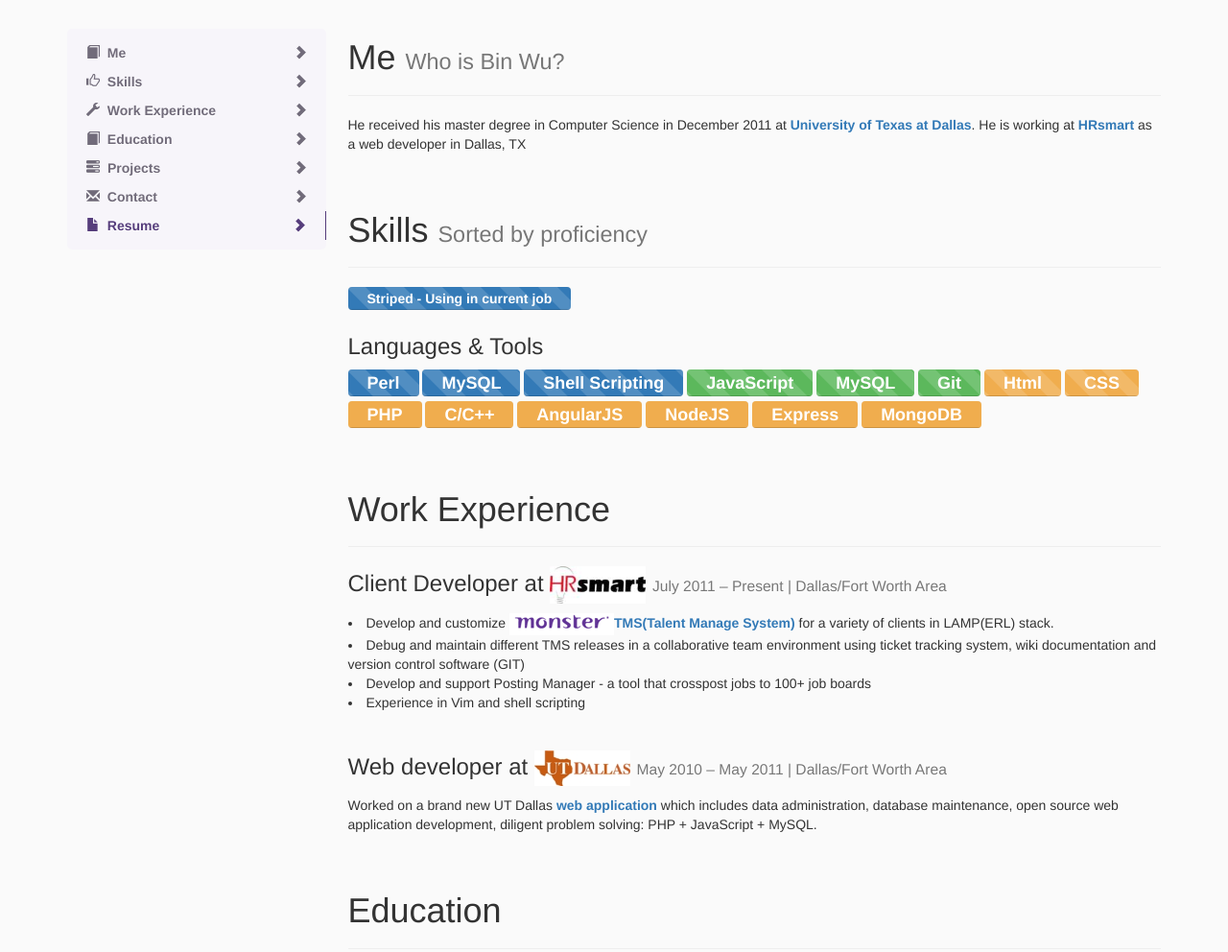
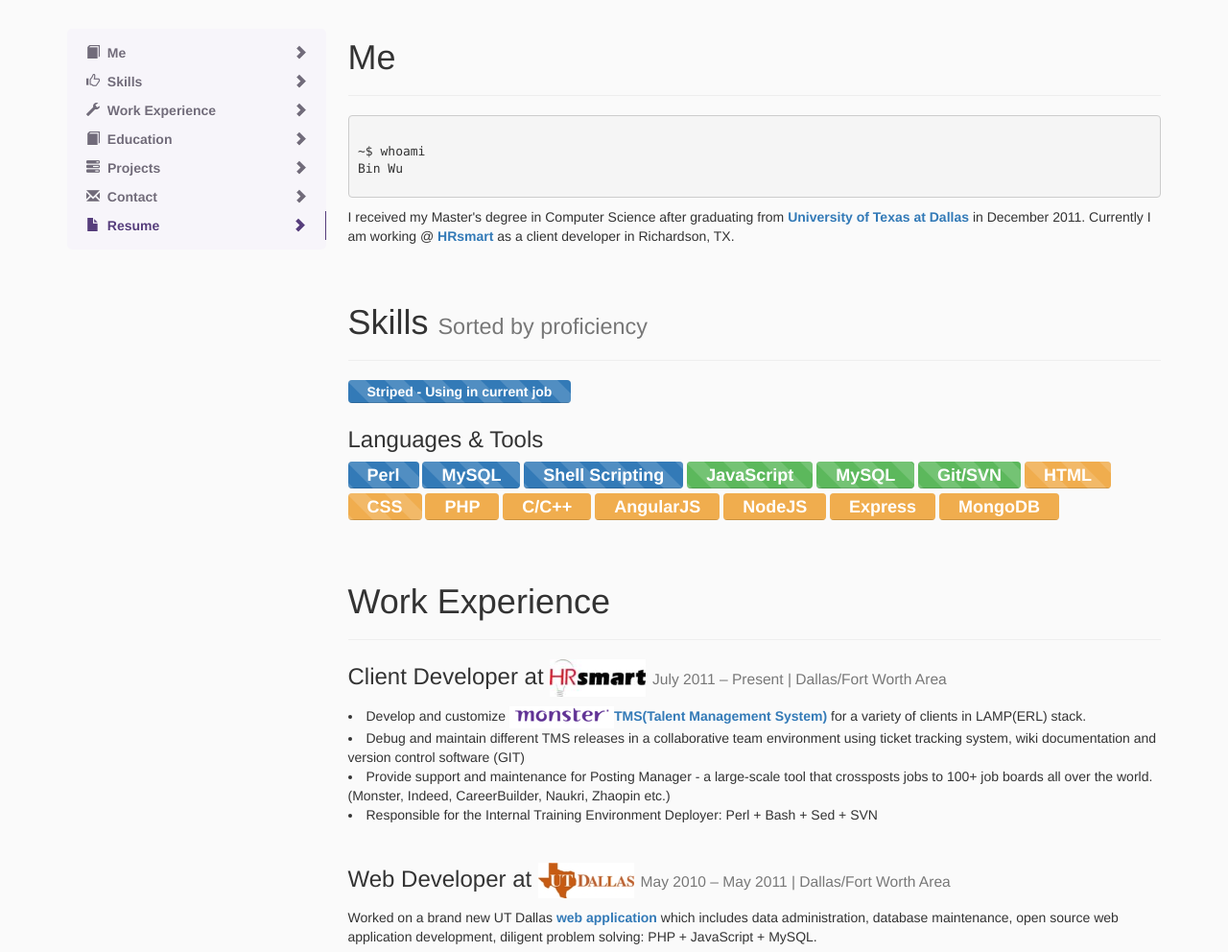
Before and after one commit to nosrevi/ME, a plain HTML site: page index.html in a window 1280 px wide. Shown: the top 992 px of the page at 96% size. Drawn offline with nearby package versions, Linux system fonts and the light colour scheme.

Commit message:
Wording Tweak

```diff
--- a/index.html
+++ b/index.html
@@ -19,6 +19,12 @@
 h1, h2, h3{ text-shadow: 0 -1px 0 #fff;}
 #contact li{ list-style: none; }
 #contact ul{ margin-left: 0 }
+.portrait {
+  width: 150px;
+  height: 150px;
+  margin: 0 10px 0 0;
+  float: left;
+}
 body{ background-color: #fafafa }
 @font-face {
   font-family: 'Glyphicons Halflings';
@@ -856,10 +862,11 @@
                 <div class="section" id="me">
                     <div class="page-header">
                         <H1>Me
-                            <small>Who is Bin Wu?</small>
                         </H1>
                     </div>
-                    <p>He received his master degree in Computer Science in December 2011 at <a href="http://www.utdallas.edu/">University of Texas at Dallas</a>. He is working at <a href="http://www.hrsmart.com">HRsmart</a> as a web developer in Dallas, TX</p>
+		    <pre>
+		    <p>~$ whoami<br/>Bin Wu</p></pre>
+                    <p>I received my Master's degree in Computer Science after graduating from  <a href="http://www.utdallas.edu/">University of Texas at Dallas</a> in December 2011. Currently I am working @ <a href="http://www.hrsmart.com">HRsmart</a> as a client developer in Richardson, TX.</p>
                 </div>
                 <div class="section" id="skills">
                     <div class="page-header">
@@ -889,10 +896,10 @@
                         <div class="progress-bar progress-bar-success " style="width: 100%;">MySQL</div>
                     </div>
                     <div class="progress progress-striped active">
-                        <div class="progress-bar progress-bar-success" style="width: 100%;">Git</div>
+                        <div class="progress-bar progress-bar-success" style="width: 100%;">Git/SVN</div>
                     </div>
                     <div class="progress progress-striped active">
-                        <div class="progress-bar progress-bar-warning " style="width: 100%;">Html</div>
+                        <div class="progress-bar progress-bar-warning " style="width: 100%;">HTML</div>
                     </div>
                     <div class="progress progress-striped active">
                         <div class="progress-bar progress-bar-warning" style="width: 100%;">CSS</div>
@@ -922,12 +929,12 @@
                     <h1>Work Experience</h1>
                 </div>
                 <h3>Client Developer at  <a href="http://hrsmart.com"><img src="img/105b797.png" alt="hrsmart.com"></a> <small>July 2011 – Present | Dallas/Fort Worth Area</small></h3>
-                <li>Develop and customize <a href="http://tms.monster.com"><img src="img/monster.png" alt="tms.monster.com">TMS(Talent Manage System)</a> for a variety of clients in LAMP(ERL) stack.</li>
+                <li>Develop and customize <a href="http://tms.monster.com"><img src="img/monster.png" alt="tms.monster.com">TMS(Talent Management System)</a> for a variety of clients in LAMP(ERL) stack.</li>
                 <li>Debug and maintain different TMS releases in a collaborative team environment using ticket tracking system, wiki documentation and version control software (GIT)</li>
-                <li>Develop and support Posting Manager - a tool that crosspost jobs to 100+ job boards</li>
-                <li>Experience in Vim and shell scripting</li>
+                <li>Provide support and maintenance for Posting Manager - a large-scale tool that crossposts jobs to 100+ job boards all over the world. (Monster, Indeed, CareerBuilder, Naukri, Zhaopin etc.)</li>
+                <li>Responsible for the Internal Training Environment Deployer: Perl + Bash + Sed + SVN</li>
                 <br>
-                <h3>Web developer at <a href="http://utdallas.edu"><img src="img/30430d3.png" alt="utdallas.edu"></a> <small>May 2010 – May 2011 | Dallas/Fort Worth Area</small></h3>
+                <h3>Web Developer at <a href="http://utdallas.edu"><img src="img/30430d3.png" alt="utdallas.edu"></a> <small>May 2010 – May 2011 | Dallas/Fort Worth Area</small></h3>
                 <p>Worked on a brand new UT Dallas <a href="https://explorer.utdallas.edu/">web application</a> which includes data administration, database maintenance, open source web application development, diligent problem solving: PHP + JavaScript + MySQL.</p>
             </div>
 
```
Also changed, not shown: img/binwu.png (added), 1 other file.
